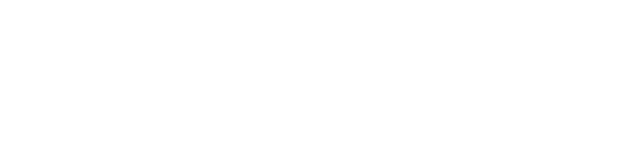
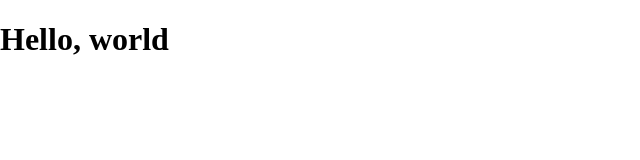
Before and after one commit to Nevgen78/rsschool-cv, a plain HTML site: page index.html in a window 1280 px wide. Shown: the whole page, without its empty margins (0-640 px from the left). Drawn offline with Linux system fonts and the light colour scheme.

Commit message:
feat: add hello world

```diff
--- a/index.html
+++ b/index.html
@@ -7,5 +7,7 @@
     <link rel="stylesheet" href="style.css" />
     <title>cv</title>
   </head>
-  <body></body>
+  <body>
+    <h1>Hello, world</h1>
+  </body>
 </html>
```
